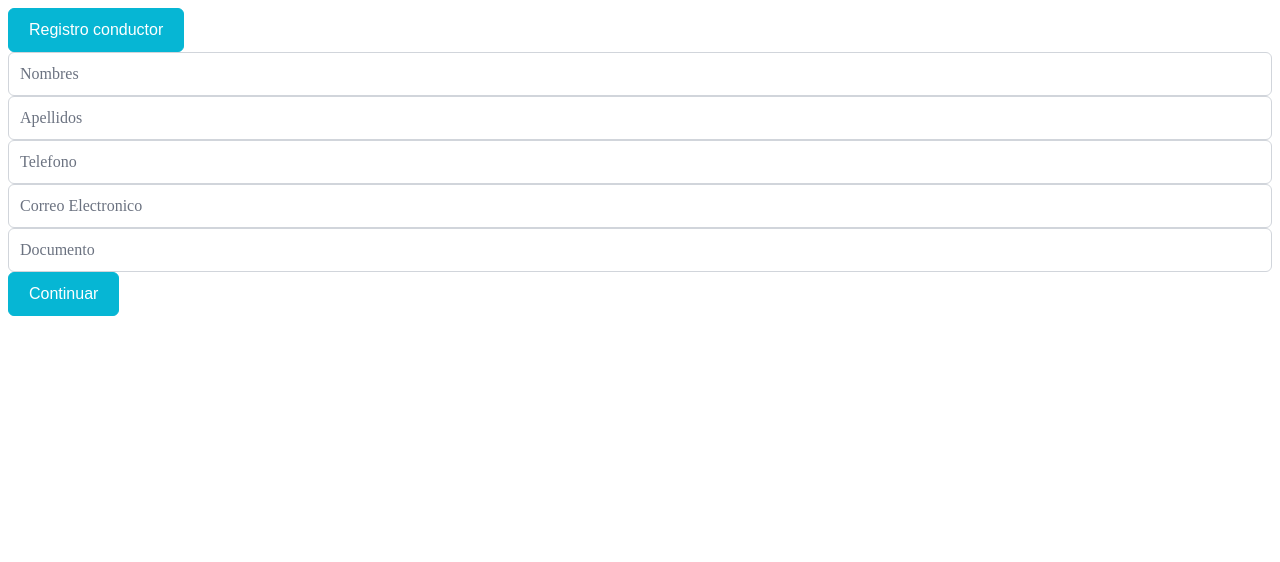
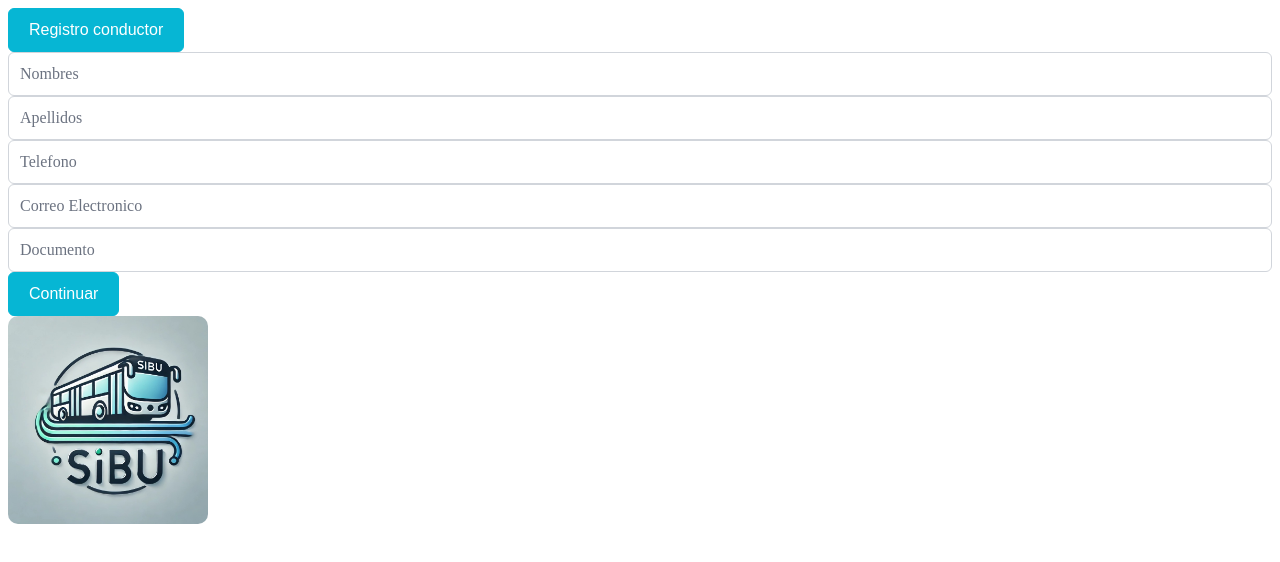
Before and after one commit to zhetirox/proyecto, a React (Vite) app: page / in a window 1280 px wide. Shown: the top 562 px of the page. Built offline with nearby package versions, Linux system fonts and the light colour scheme; a web font is replaced by a local one.

Commit message:
imagen sibu en registro-conductores

```diff
--- a/src/pages/RegistroConductores.jsx
+++ b/src/pages/RegistroConductores.jsx
@@ -2,6 +2,8 @@ import { InputText } from "primereact/inputtext";
 import { FloatLabel } from "primereact/floatlabel";
 import { useState } from "react";
 import { Button } from 'primereact/button';
+import sibuLogo from '../assets/sibu.jpeg';
+
 
 function RegistroConductores() {
     const [nombres, setValue] = useState('');
@@ -51,6 +53,7 @@ function RegistroConductores() {
                         <label htmlFor="nombres">Correo Electronico</label>
                     </FloatLabel>
 
+
                 </form>
 
                          <form className="form">
@@ -67,6 +70,13 @@ function RegistroConductores() {
                         <label htmlFor="Continuar">Continuar</label>
 
                     </Button>
+                    <div>
+                     <img src={sibuLogo} alt="Logo de Sibu" style={{ width: '200px', borderRadius: '10px' }} />
+                    </div>
+
+
+
+
 
 
 
```
Also changed, not shown: src/assets/sibu.jpeg (added).
